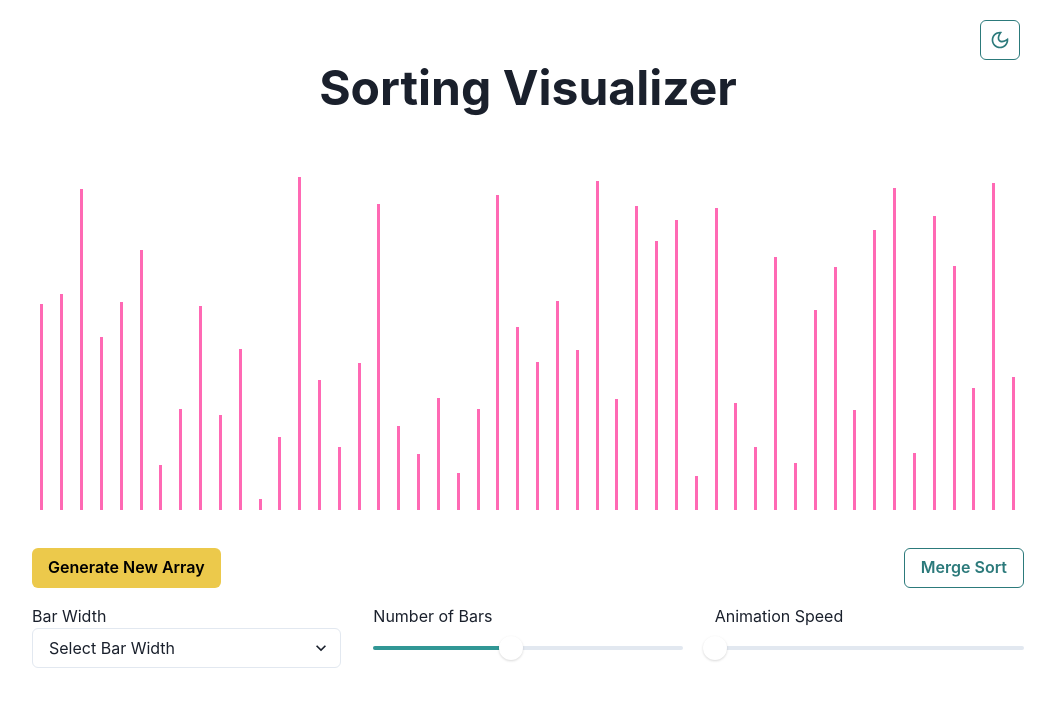
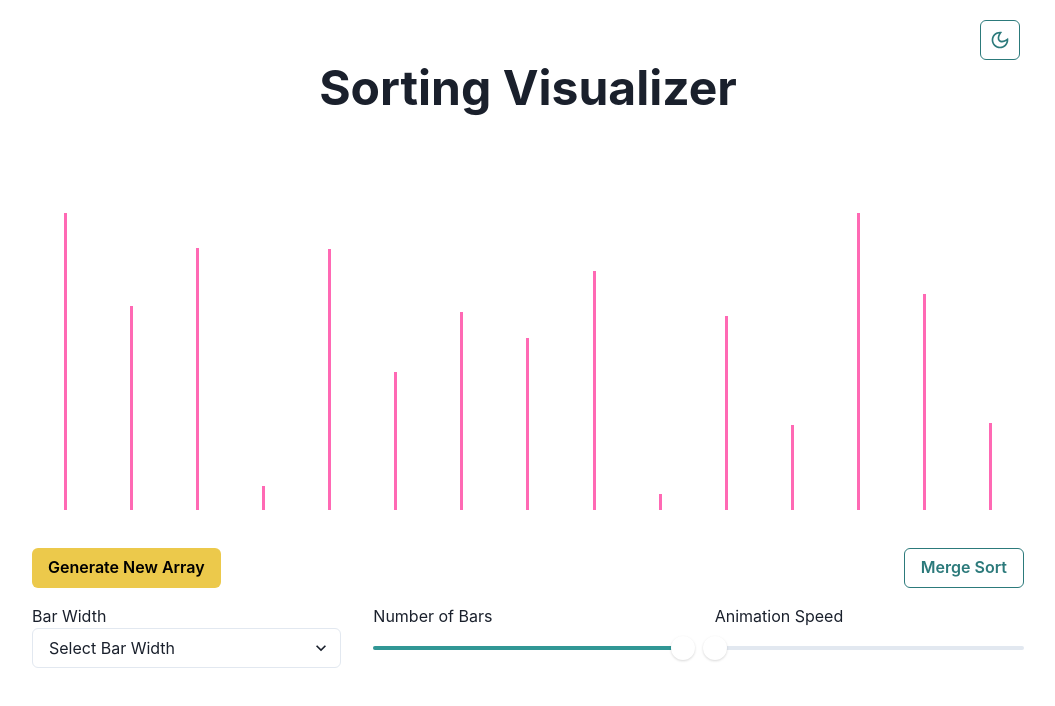
Before and after one commit to misterbracket/algo-visualizer, a React (Create React App) app: page / in a window 1280 px wide. Shown: the top 706 px of the page, without its empty margins (112-1167 px from the left). Built offline with nearby package versions, Linux system fonts and the light colour scheme.

Commit message:
refactord update bar slider

```diff
--- a/src/components/SortingVisualizer/SortingVisualizer.tsx
+++ b/src/components/SortingVisualizer/SortingVisualizer.tsx
@@ -23,7 +23,7 @@ function randomIntFromInterval(min: number, max: number) {
 }
 
 
-function initializeState({ numberOfBars = 50, barWidth = "3", animationSpeed = 15, array = [] }: { numberOfBars?: number, barWidth?: string, animationSpeed?: number, array?: Array<number> }) {
+function initializeState({ numberOfBars = 15, barWidth = "3", animationSpeed = 15, array = [] }: { numberOfBars?: number, barWidth?: string, animationSpeed?: number, array?: Array<number> }) {
 
   for (let i = 0; i < numberOfBars; i++) {
     array.push(randomIntFromInterval(5, BAR_HEIGHT));
@@ -46,7 +46,6 @@ const SortingVisualizer = () => {
 
   const arrayBarDivsRefs = useRef<HTMLDivElement[]>([]);
   const arrayRef = useRef(array);
-  const numberOfBarsRef = useRef(numberOfBars)
   const originalArrayRef = useRef([...array])
 
 
@@ -55,19 +54,15 @@ const SortingVisualizer = () => {
     setState({ ...state, array });
     originalArrayRef.current = [...array]
     arrayRef.current = [...array]
-    numberOfBarsRef.current = numberOfBars
   }
 
-
-  useEffect(() => {
-    if (numberOfBars !== numberOfBarsRef.current) {
-      const { array } = initializeState({ numberOfBars })
-      setState({ ...state, array });
-      originalArrayRef.current = [...array]
-      arrayRef.current = [...array]
-      numberOfBarsRef.current = numberOfBars
-    }
-  }, [state, numberOfBars])
+  function changeNumberOfBars(num: number) {
+    const { array } = initializeState({ numberOfBars: num })
+    const currState = state
+    setState({ ...currState, numberOfBars: num, array });
+    originalArrayRef.current = [...array]
+    arrayRef.current = [...array]
+  }
 
 
   // eslint-disable-next-line
@@ -126,8 +121,6 @@ const SortingVisualizer = () => {
   //   // We leave it as an exercise to the viewer of this code to implement this method.
   // }
 
-
-
   return (
     <>
       <Heading size="2xl" padding={"4rem"}>Sorting Visualizer</Heading>
@@ -171,7 +164,7 @@ const SortingVisualizer = () => {
             <Spacer />
             <Flex width={"100%"} direction={"column"}>
               <Text as={"label"} htmlFor={"bar-number-slider"}>Number of Bars</Text>
-              <Slider height={10} disabled={isAnimationRunning} colorScheme="teal" aria-label="bar-number-slider" defaultValue={numberOfBars} min={10} max={100} onChange={number => setState({ ...state, numberOfBars: number })}>
+              <Slider height={10} disabled={isAnimationRunning} colorScheme="teal" aria-label="bar-number-slider" defaultValue={numberOfBars} min={10} max={15} onChange={num => changeNumberOfBars(num)}>
                 <SliderTrack>
                   <SliderFilledTrack />
                 </SliderTrack>
```
